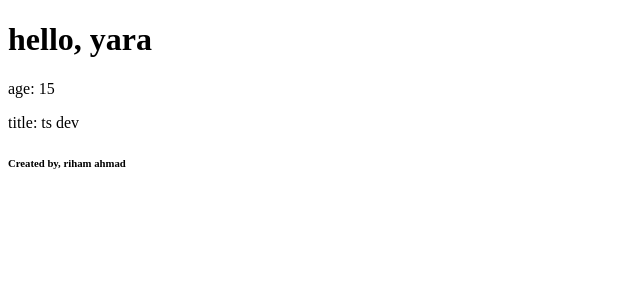
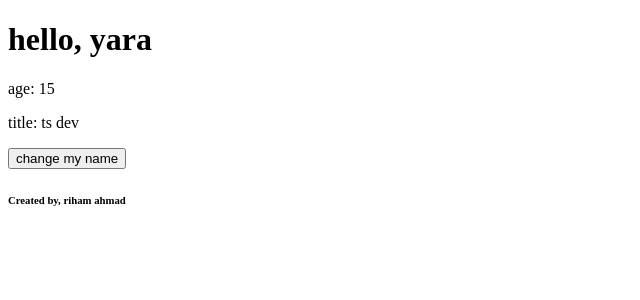
Before and after one commit to Riham274/Create-React-App, a React (Create React App) app: page / in a window 1280 px wide. Shown: the top 300 px of the page, without its empty margins (0-640 px from the left). Built offline with nearby package versions, Linux system fonts and the light colour scheme.

Commit message:
Create useState lifecycle demo

```diff
--- a/src/components/Welcome.js
+++ b/src/components/Welcome.js
@@ -5,16 +5,33 @@ class Welcome extends React.Component{
     fname: "riham",
     lname: "ahmad"
   }
+
     render(){
+      console.log("render phase")
       console.log(this.state);
+      console.log("state phase")
+
         return (
         <>
           <h1>hello, {this.props.name}</h1>
           <p>age: {this.props.age}</p>
           <p>title: {this.props.title}</p>
+          <button onClick={() => {
+            this.setState({
+              lname: "soso"
+             })
+          }
+          }>
+            change my name
+          </button>
           <h6>Created by, {this.state.fname} {this.state.lname}</h6>
         </>
         );
+    }
+    componentDidMount(){
+
+      console.log("component phase")
+
     }
 
 }
```
